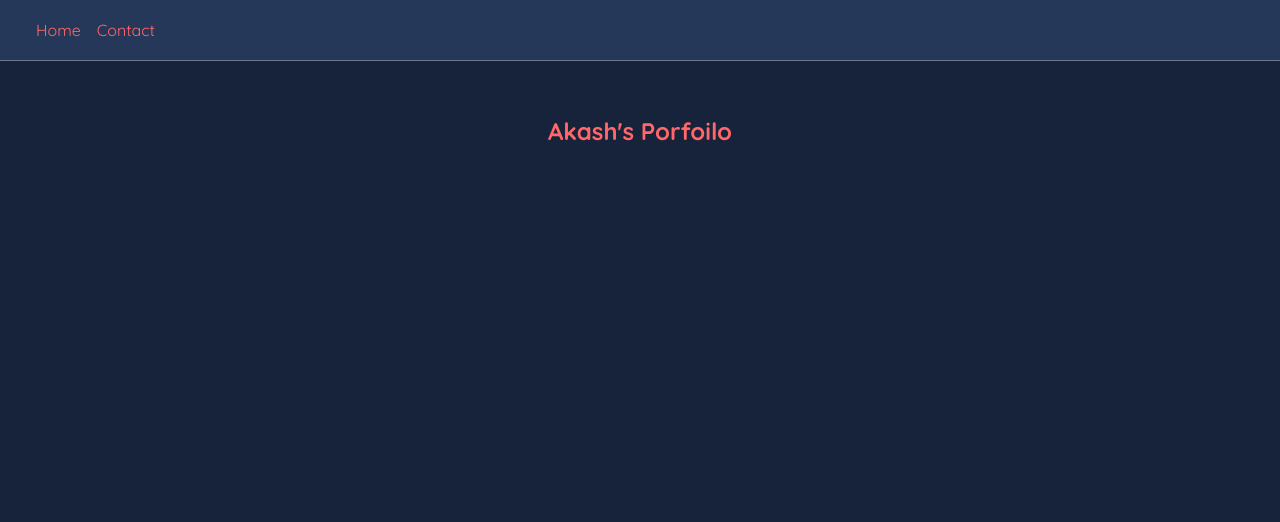
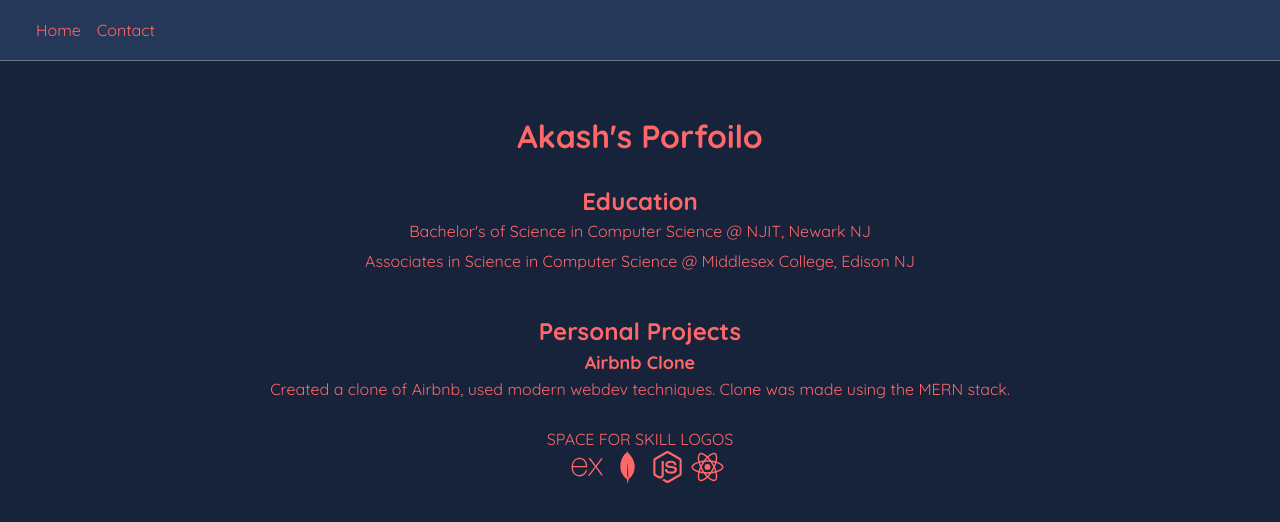
Before and after one commit to singak1/portfolio, a React (Create React App) app: page / in a window 1280 px wide. Shown: the top 522 px of the page. Built offline with nearby package versions, Linux system fonts and the light colour scheme.

Commit message:
add skills

```diff
--- a/package.json
+++ b/package.json
@@ -8,8 +8,11 @@
     "@testing-library/user-event": "^13.5.0",
     "react": "^18.2.0",
     "react-dom": "^18.2.0",
+    "react-icons": "^4.10.1",
     "react-router-dom": "^6.13.0",
     "react-scripts": "5.0.1",
+    "react-tooltip": "^5.14.0",
+    "simple-icons": "^9.2.0",
     "web-vitals": "^2.1.4"
   },
   "scripts": {
--- /dev/null
+++ b/src/Components/Skills.js
@@ -0,0 +1,20 @@
+import { SiReact, SiNodedotjs, SiMongodb, SiExpress } from "react-icons/si"
+import { Tooltip } from "react-tooltip"
+
+const Skills = () => {
+    return(
+        <div className="skills">
+            <SiExpress data-tooltip-id="express-tooltip" data-tooltip-content="Express" data-tooltip-place="bottom"/>
+            <SiMongodb data-tooltip-id="mongo-tooltip" data-tooltip-content="MongoDB" data-tooltip-place="bottom"/>
+            <SiNodedotjs data-tooltip-id="nodejs-tooltip" data-tooltip-content="Node JS" data-tooltip-place="bottom"/>
+            <SiReact data-tooltip-id="react-tooltip" data-tooltip-content="React" data-tooltip-place="bottom"/>
+            <Tooltip id="express-tooltip" />
+            <Tooltip id="mongo-tooltip" />
+            <Tooltip id="nodejs-tooltip" />
+            <Tooltip id="react-tooltip" />
+        </div>
+
+    )
+}
+
+export default Skills
--- a/src/Pages/Home.js
+++ b/src/Pages/Home.js
@@ -1,7 +1,23 @@
+import Skills from "../Components/Skills"
+
 const Home = () => {
     return (
         <div className="home">
             <h2>Akash's Porfoilo</h2>
+            <div className="education">
+                <h4>Education</h4>
+                <p>Bachelor's of Science in Computer Science @ NJIT, Newark NJ</p>
+                <p>Associates in Science in Computer Science @ Middlesex College, Edison NJ</p>
+            </div>
+            <div className="projects">
+                <h4>Personal Projects</h4>
+                <h6>Airbnb Clone</h6>
+                <p>Created a clone of Airbnb, used modern webdev techniques. Clone was made using the MERN stack.</p>
+            </div>
+            <div className="skillset">
+                SPACE FOR SKILL LOGOS
+                <Skills />
+            </div>
         </div>
     )
 }
--- a/src/index.css
+++ b/src/index.css
@@ -36,3 +36,50 @@ code {
 .nav a:hover {
   color: #6B778D;
 }
+
+.home h2{
+  font-size: xx-large;
+}
+
+.education {
+  padding: 10px;
+  margin: 20px;
+  max-width: fit-content;
+  margin-left: auto;
+  margin-right: auto;
+}
+
+.education h4 {
+  font-size: x-large;
+}
+
+.education p{
+  padding: 5px;
+}
+
+.projects {
+  padding: 10px;
+  margin: 20px;
+  max-width: fit-content;
+  margin-left: auto;
+  margin-right: auto;
+}
+
+.projects h4{
+  font-size: x-large;
+}
+
+.projects h6{
+  font-size: large;
+  padding: 5px;
+}
+
+.skills {
+  padding: 10px;
+}
+
+.skills svg{
+  margin-left: 15px;
+  width: 25px;
+  transform: scale(2);
+}
```
Also changed, not shown: 1 other file (tests, documents, lock files or other folders).
